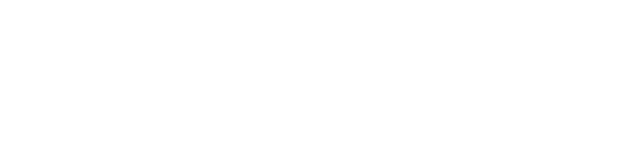
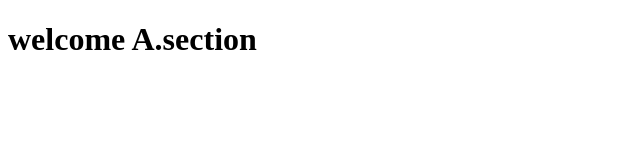
Before and after one commit to yashwanthshivanandi/week1, a plain HTML site: page index.html in a window 1280 px wide. Shown: the whole page, without its empty margins (0-640 px from the left). Drawn offline with Linux system fonts and the light colour scheme.

Commit message:
added code to existing file

```diff
--- a/index.html
+++ b/index.html
@@ -1,2 +1,9 @@
 <!DOCTYPE html>
-<html lang="eng"
+<html lang="eng">
+    <head>
+        <title>web page</title>
+    </head>
+    <body>
+        <h1>welcome A.section</h1>
+    </body>
+</html>
```
